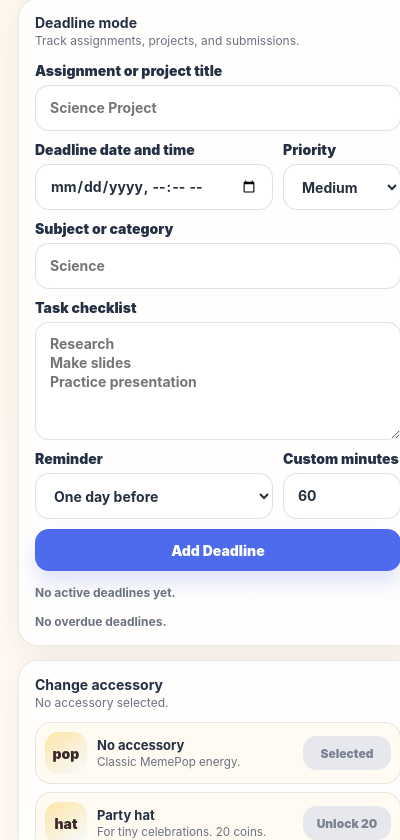
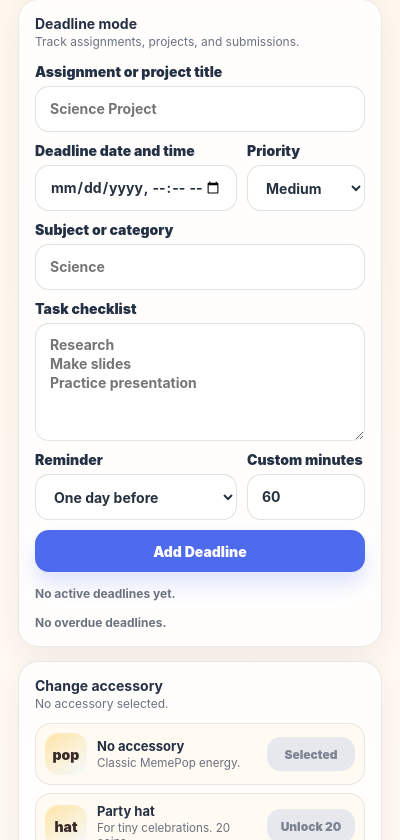
Before and after one commit to rowenapinto001/Meme-Pop, a browser extension: page meme-pop/popup.html in a window 400 px wide. Shown: the part 1160-2000 px from the top of the page. Drawn offline with Linux system fonts and the light colour scheme.

Commit message:
Fix side panel horizontal overflow

```diff
--- a/meme-pop/popup.css
+++ b/meme-pop/popup.css
@@ -9,6 +9,7 @@
 html {
   min-height: 100%;
   background: #fff6e9;
+  overflow-x: hidden;
 }
 
 * {
@@ -16,10 +17,11 @@ html {
 }
 
 body {
-  width: min(480px, 100vw);
-  max-width: 100vw;
+  width: 100%;
+  max-width: none;
   min-height: 100vh;
   margin: 0;
+  overflow-x: hidden;
   background:
     radial-gradient(circle at 14% 8%, rgba(255, 210, 92, 0.38), transparent 22%),
     radial-gradient(circle at 96% 4%, rgba(93, 214, 189, 0.34), transparent 24%),
@@ -31,6 +33,7 @@ input,
 select,
 textarea {
   font: inherit;
+  min-width: 0;
 }
 
 button {
@@ -41,14 +44,17 @@ button {
   display: grid;
   gap: 14px;
   align-content: start;
+  width: 100%;
+  max-width: 100%;
   min-height: 100vh;
   padding: 18px;
+  overflow-x: hidden;
 }
 
 .hero {
   position: relative;
   display: grid;
-  grid-template-columns: 72px 1fr 48px;
+  grid-template-columns: 68px minmax(0, 1fr) 46px;
   gap: 14px;
   align-items: center;
   overflow: hidden;
@@ -107,6 +113,7 @@ button {
 .hero > div {
   position: relative;
   z-index: 1;
+  min-width: 0;
 }
 
 h1,
@@ -165,7 +172,7 @@ h2 {
 .action-grid,
 .split-switches {
   display: grid;
-  grid-template-columns: 1fr 1fr;
+  grid-template-columns: repeat(2, minmax(0, 1fr));
   gap: 10px;
 }
 
@@ -173,6 +180,8 @@ h2 {
 .panel,
 .meta-panel,
 .start-screen {
+  min-width: 0;
+  max-width: 100%;
   border: 1px solid rgba(58, 43, 42, 0.1);
   border-radius: 20px;
   background: rgba(255, 255, 255, 0.84);
@@ -255,7 +264,7 @@ h2 {
 
 .start-actions {
   display: grid;
-  grid-template-columns: 1fr 1fr;
+  grid-template-columns: repeat(2, minmax(0, 1fr));
   gap: 10px;
 }
 
@@ -301,6 +310,7 @@ h2 {
   display: flex;
   justify-content: space-between;
   gap: 8px;
+  min-width: 0;
 }
 
 .section-head p {
@@ -332,6 +342,7 @@ h2 {
 .field {
   display: grid;
   gap: 6px;
+  min-width: 0;
 }
 
 select,
@@ -340,6 +351,8 @@ input[type="text"],
 input[type="datetime-local"],
 textarea {
   width: 100%;
+  min-width: 0;
+  max-width: 100%;
   border: 1px solid rgba(38, 49, 63, 0.14);
   border-radius: 14px;
   color: #26313f;
@@ -414,7 +427,7 @@ input[type="checkbox"]:checked::after {
 
 .focus-row {
   display: grid;
-  grid-template-columns: 1fr 112px;
+  grid-template-columns: minmax(0, 1fr) minmax(88px, 112px);
   gap: 10px;
 }
 
@@ -430,7 +443,7 @@ input[type="checkbox"]:checked::after {
 
 .deadline-grid {
   display: grid;
-  grid-template-columns: 1fr 118px;
+  grid-template-columns: minmax(0, 1fr) minmax(96px, 118px);
   gap: 10px;
 }
 
@@ -452,6 +465,7 @@ input[type="checkbox"]:checked::after {
   display: flex;
   justify-content: space-between;
   gap: 10px;
+  min-width: 0;
 }
 
 .deadline-card h3 {
@@ -522,7 +536,7 @@ input[type="checkbox"]:checked::after {
 
 .deadline-actions {
   display: grid;
-  grid-template-columns: 1fr 1fr 1fr;
+  grid-template-columns: repeat(3, minmax(0, 1fr));
   gap: 7px;
 }
 
@@ -562,7 +576,7 @@ input[type="checkbox"]:checked::after {
 
 .accessory-card {
   display: grid;
-  grid-template-columns: 42px 1fr 88px;
+  grid-template-columns: 42px minmax(0, 1fr) minmax(74px, 88px);
   gap: 10px;
   align-items: center;
   padding: 9px;
```
